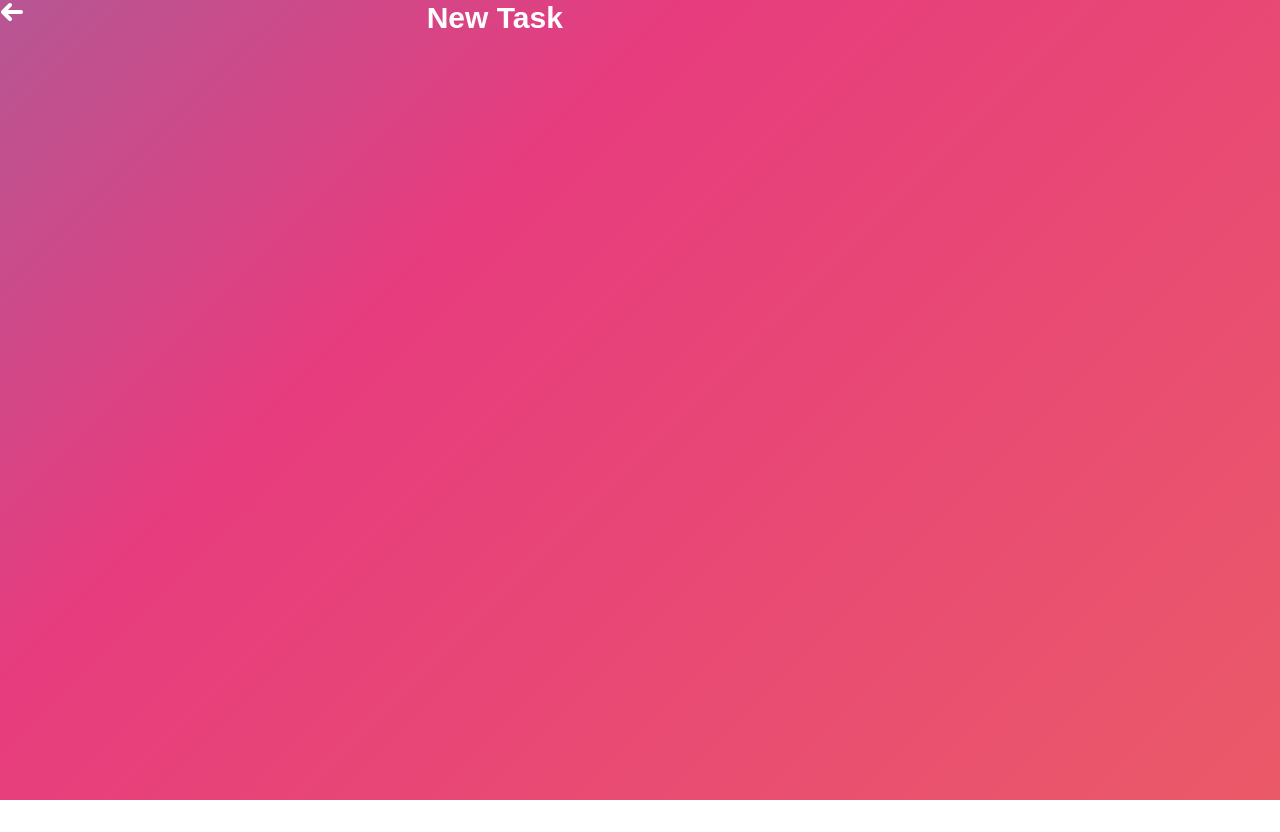
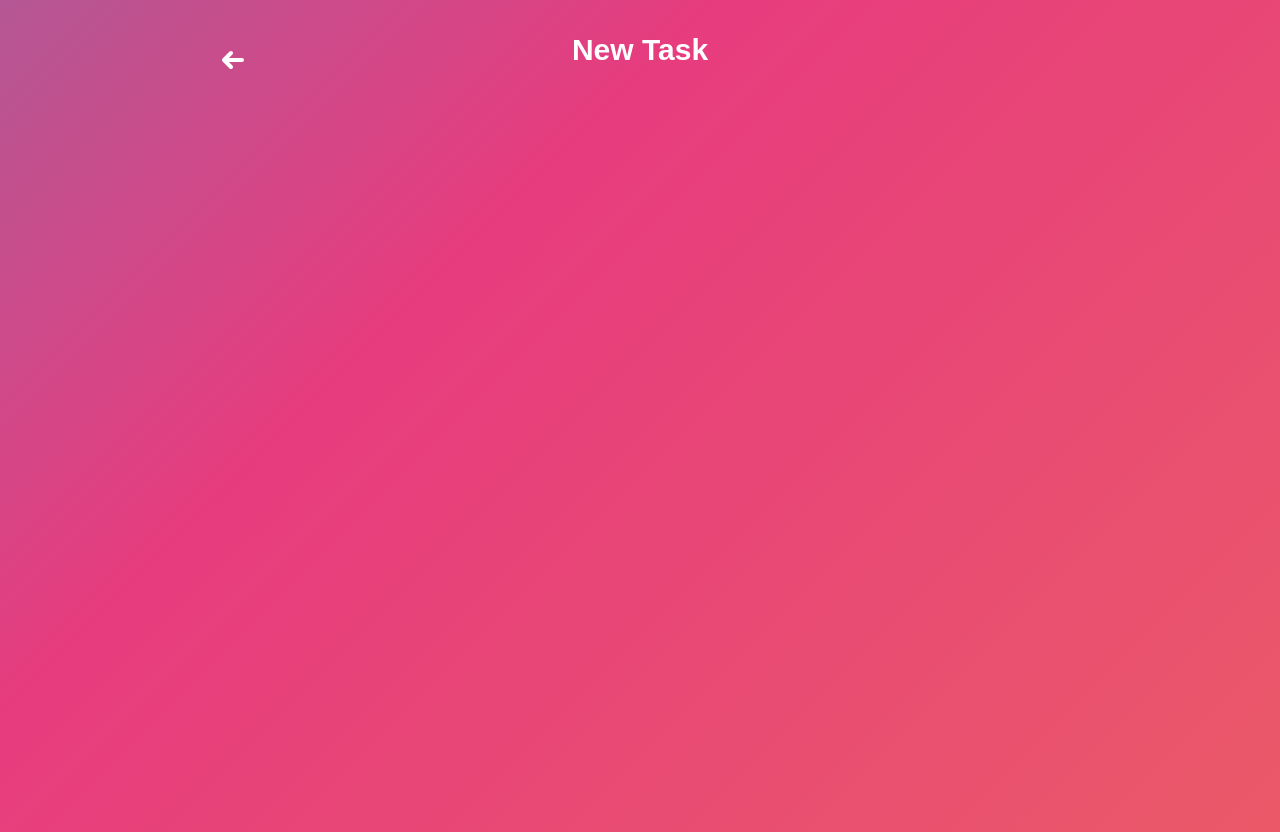
Before and after one commit to rich5k/my-todo, a React (Create React App) app: page /new in a window 1280 px wide. Before the commit the page ends 800 px from the top, so only its background shows below. Built offline with nearby package versions, Linux system fonts and the light colour scheme.

Commit message:
added add-task-form dynamically

```diff
--- a/src/components/NewTask.jsx
+++ b/src/components/NewTask.jsx
@@ -1,8 +1,8 @@
 const NewTask = () => {
     return (
-        <div className="NewTask text-white grid grid-cols-3">
+        <div className="NewTask text-white grid grid-cols-3 text-center mt-8">
             <div>
-                <button className="go-back">
+                <button className="go-back ml-10 mt-4">
                     <svg xmlns="http://www.w3.org/2000/svg" className="h-6 w-6" fill="none" viewBox="0 0 24 24" stroke="currentColor" strokeWidth={4}>
                     <path strokeLinecap="round" strokeLinejoin="round" d="M10 19l-7-7m0 0l7-7m-7 7h18" />
                     </svg>
--- a/src/components/Tasks.jsx
+++ b/src/components/Tasks.jsx
@@ -1,7 +1,11 @@
 import Footer from "./Footer";
 import Task from "./Task";
-
+import {useState} from 'react';
 const Tasks = () => {
+    const [isHidden, setHidden] = useState("false");
+    const ToggleClass = () => {
+        setHidden(!isHidden);
+    };
     return (
         <div className="Tasks text-center mt-8 grid grid-cols-3">
             <div></div>
@@ -11,11 +15,17 @@ const Tasks = () => {
                 <Task />
             </div>
             <div>
-                <button className="add-task text-green-600 bg-white p-4 text-xl font-bold rounded-full">
+                <button onClick={ToggleClass} className="add-task text-green-600 bg-white p-4 text-xl font-bold rounded-full">
                     <svg xmlns="http://www.w3.org/2000/svg" class="h-6 w-6" fill="none" viewBox="0 0 24 24" stroke="currentColor" stroke-width="4">
                     <path stroke-linecap="round" stroke-linejoin="round" d="M12 4v16m8-8H4" />
                     </svg>
                 </button>
+
+                <form action="" className={isHidden ? "add-form m-12 hidden" : "add-form m-12"}>
+                    <input type="text" class="bg-gray-50 border border-gray-300 text-gray-900 text-sm rounded-lg  block w-60 p-2.5  " placeholder="Groceries" required></input>
+                    <button type="submit" class="mt-4 text-white bg-green-700 hover:bg-green-800 focus:ring-4 focus:outline-none focus:ring-green-300 font-medium rounded-lg text-sm w-full sm:w-auto px-5 py-2.5 text-center dark:bg-green-600 dark:hover:bg-green-700 dark:focus:ring-green-800">Create</button>
+                </form>
+
             </div>
 
             <Footer />
```
